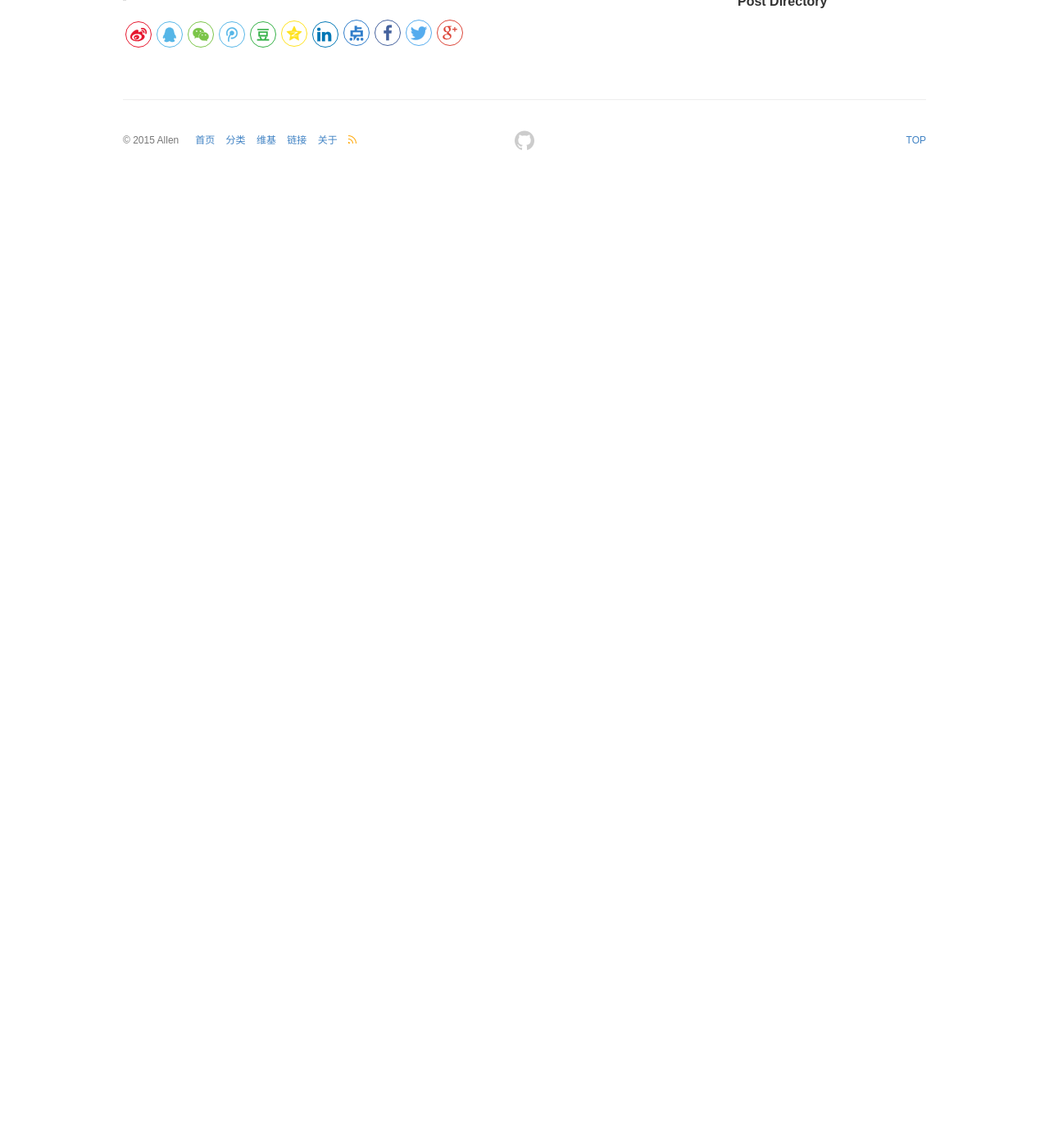
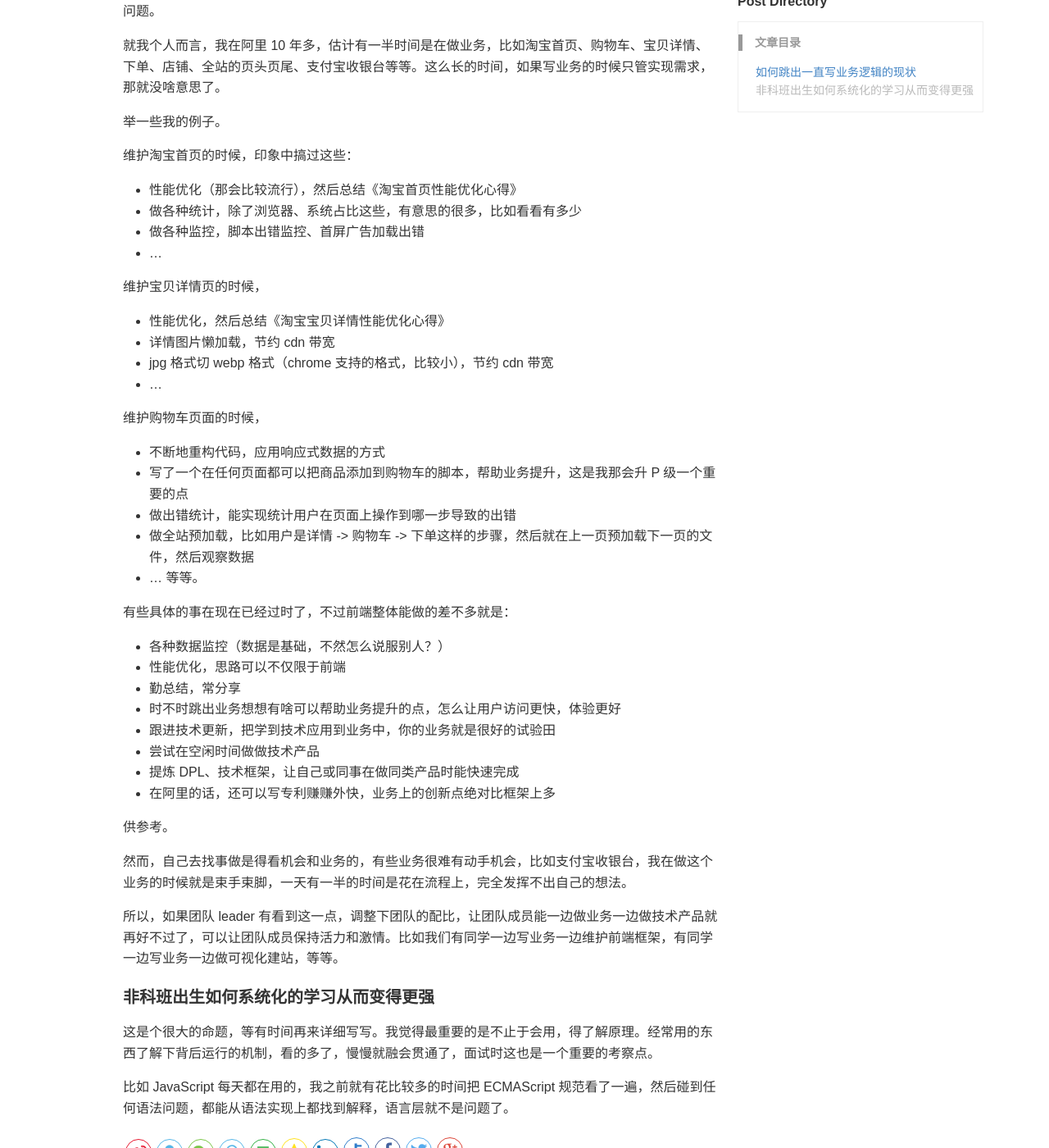
Before and after one commit to Viyozc/viyozc.github.io, a Jekyll site: the page built from _posts/2017-12-15-github.md, in a window 1280 px wide and 1400 px high, scrolled down 334 px. Shown: the whole window at 82% size. Built offline with Jekyll 4.4.1, drawn with Linux system fonts in a browser that asks for light colours; before the commit the page ends 900 px from its top, so only the background shows below that; some of the changed text lies outside the part shown.

Commit message:
add page

```diff
--- a/_posts/2017-12-15-github.md
+++ b/_posts/2017-12-15-github.md
@@ -6,7 +6,56 @@ description: some word here
 keywords: keyword1, keyword2
 ---
 
-Content here
+关于前端童鞋常见的两个问题, 偶然看到一篇很好的回答. 特来分享下.
 
-#### header
->   this is a test page
+#### 如何跳出一直写业务逻辑的现状
+昨天我们开会时也有聊到这个话题，做业务的同学觉得一直写业务提高缓慢，晋升机会少这是个普遍的问题。
+
+就我个人而言，我在阿里 10 年多，估计有一半时间是在做业务，比如淘宝首页、购物车、宝贝详情、下单、店铺、全站的页头页尾、支付宝收银台等等。这么长的时间，如果写业务的时候只管实现需求，那就没啥意思了。
+
+举一些我的例子。
+
+维护淘宝首页的时候，印象中搞过这些：
+
+- 性能优化（那会比较流行），然后总结《淘宝首页性能优化心得》
+- 做各种统计，除了浏览器、系统占比这些，有意思的很多，比如看看有多少
+- 做各种监控，脚本出错监控、首屏广告加载出错
+- ...
+
+维护宝贝详情页的时候，
+
+- 性能优化，然后总结《淘宝宝贝详情性能优化心得》
+- 详情图片懒加载，节约 cdn 带宽
+- jpg 格式切 webp 格式（chrome 支持的格式，比较小），节约 cdn 带宽
+- ...
+
+维护购物车页面的时候，
+
+- 不断地重构代码，应用响应式数据的方式
+- 写了一个在任何页面都可以把商品添加到购物车的脚本，帮助业务提升，这是我那会升 P 级一个重要的点
+- 做出错统计，能实现统计用户在页面上操作到哪一步导致的出错
+- 做全站预加载，比如用户是详情 -> 购物车 -> 下单这样的步骤，然后就在上一页预加载下一页的文件，然后观察数据
+- ...
+等等。
+
+有些具体的事在现在已经过时了，不过前端整体能做的差不多就是：
+
+- 各种数据监控（数据是基础，不然怎么说服别人？）
+- 性能优化，思路可以不仅限于前端
+- 勤总结，常分享
+- 时不时跳出业务想想有啥可以帮助业务提升的点，怎么让用户访问更快，体验更好
+- 跟进技术更新，把学到技术应用到业务中，你的业务就是很好的试验田
+- 尝试在空闲时间做做技术产品
+- 提炼 DPL、技术框架，让自己或同事在做同类产品时能快速完成
+- 在阿里的话，还可以写专利赚赚外快，业务上的创新点绝对比框架上多
+
+供参考。
+
+然而，自己去找事做是得看机会和业务的，有些业务很难有动手机会，比如支付宝收银台，我在做这个业务的时候就是束手束脚，一天有一半的时间是花在流程上，完全发挥不出自己的想法。
+
+所以，如果团队 leader 有看到这一点，调整下团队的配比，让团队成员能一边做业务一边做技术产品就再好不过了，可以让团队成员保持活力和激情。比如我们有同学一边写业务一边维护前端框架，有同学一边写业务一边做可视化建站，等等。
+
+#### 非科班出生如何系统化的学习从而变得更强
+这是个很大的命题，等有时间再来详细写写。我觉得最重要的是不止于会用，得了解原理。经常用的东西了解下背后运行的机制，看的多了，慢慢就融会贯通了，面试时这也是一个重要的考察点。
+
+比如 JavaScript 每天都在用的，我之前就有花比较多的时间把 ECMAScript 规范看了一遍，然后碰到任何语法问题，都能从语法实现上都找到解释，语言层就不是问题了。
```
